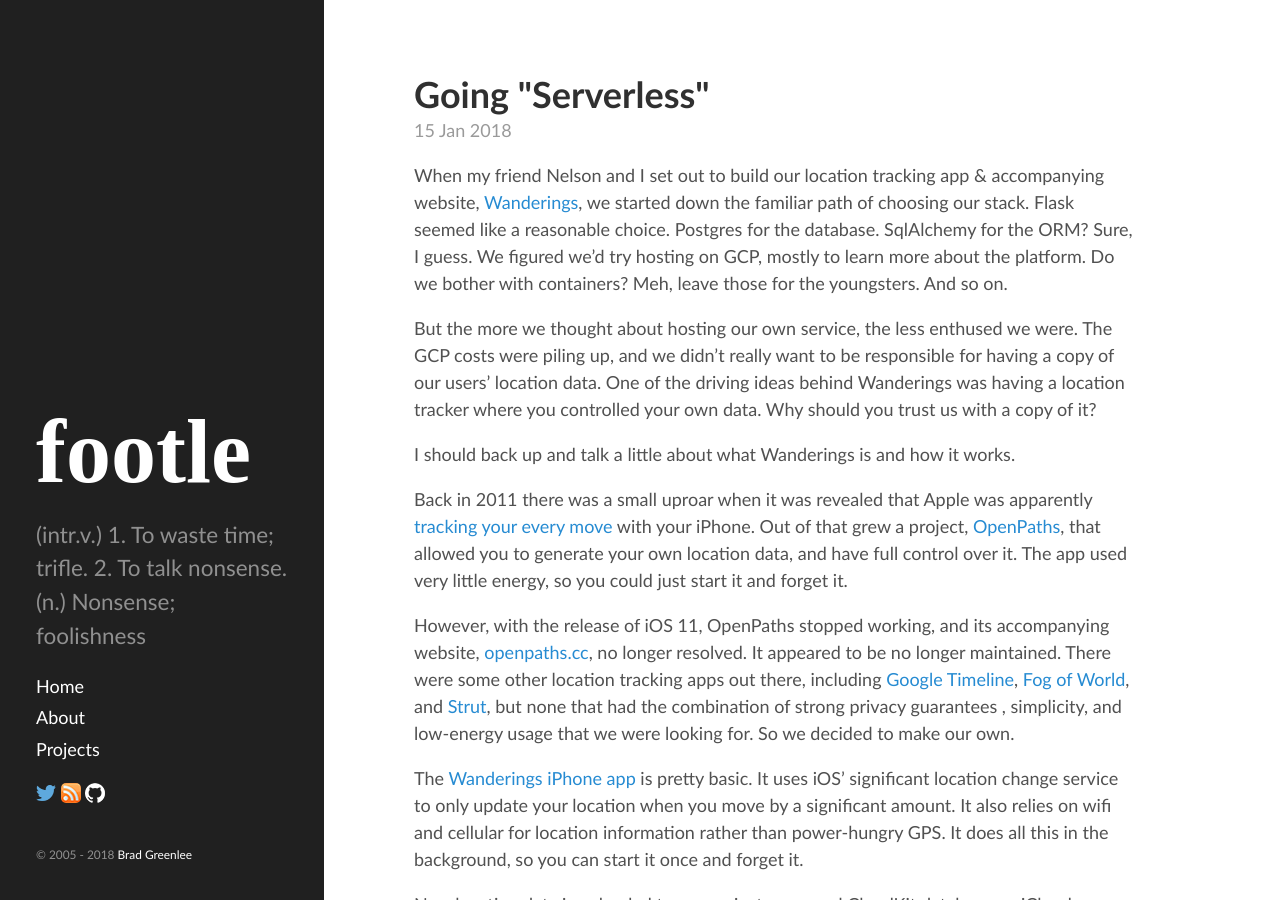
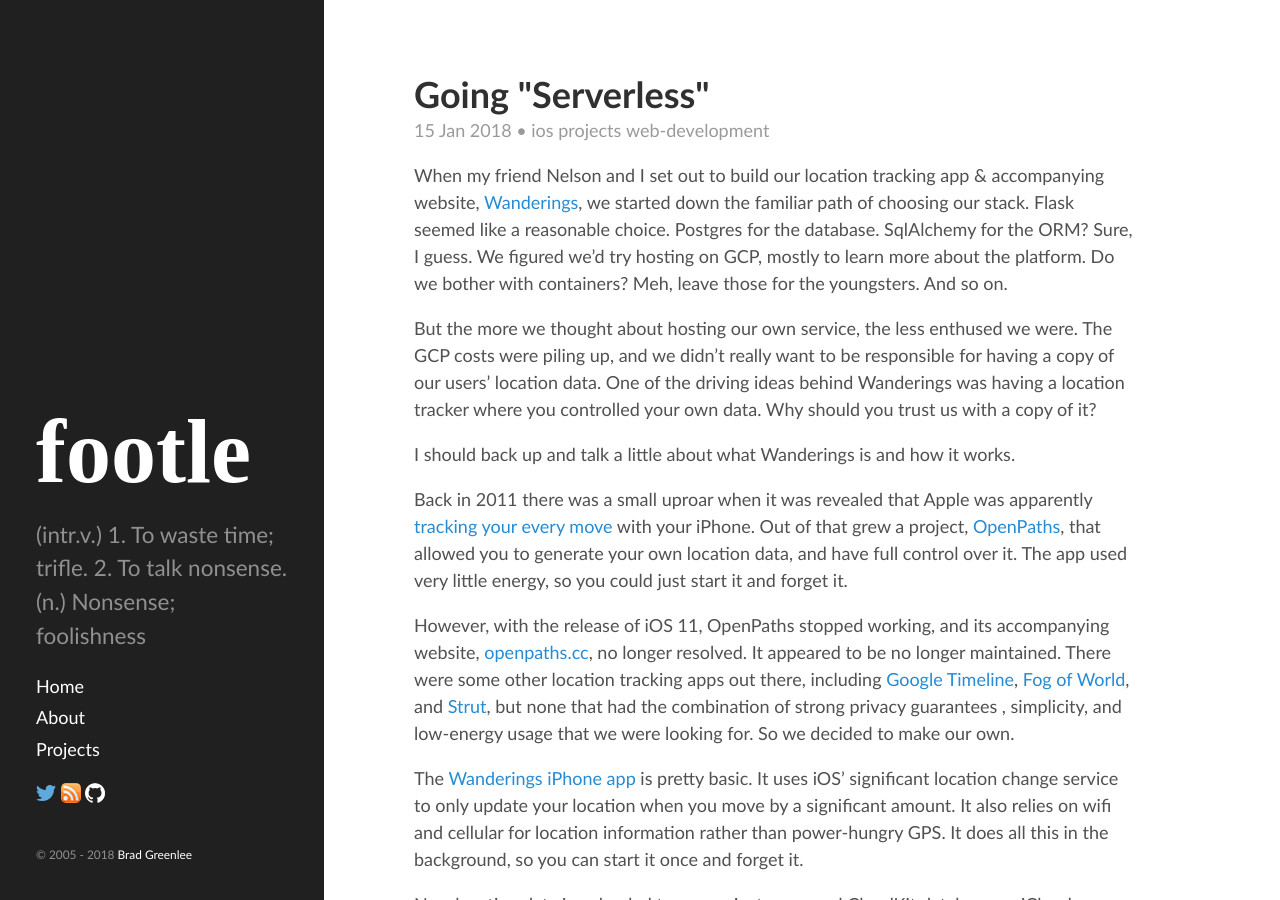
Before and after one commit to bgreenlee/bgreenlee.github.io, a Jekyll site: the page built from _posts/2018-01-15-going-serverless.md, in a window 1280 px wide and 900 px high. Built offline with Jekyll 4.4.1, drawn with Linux system fonts in a browser that asks for light colours; some web fonts are replaced; comment, search, counter and statistics services are not loaded.

Commit message:
add tags

```diff
--- a/_posts/2018-01-15-going-serverless.md
+++ b/_posts/2018-01-15-going-serverless.md
@@ -2,6 +2,7 @@
 title: Going "Serverless"
 date: 2018-01-15 16:13:13 -0800
 layout: post
+tags: ios projects web-development
 ---
 When my friend Nelson and I set out to build our location tracking app & accompanying website, [Wanderings](https://wanderin.gs), we started down the familiar path of choosing our stack. Flask seemed like a reasonable choice. Postgres for the database. SqlAlchemy for the ORM? Sure, I guess. We figured we’d try hosting on GCP, mostly to learn more about the platform. Do we bother with containers? Meh, leave those for the youngsters. And so on.
 
```
Also changed, not shown: _posts/2016-03-31-code-signing-will-kill-me-yet.md (+1 -0 lines).
